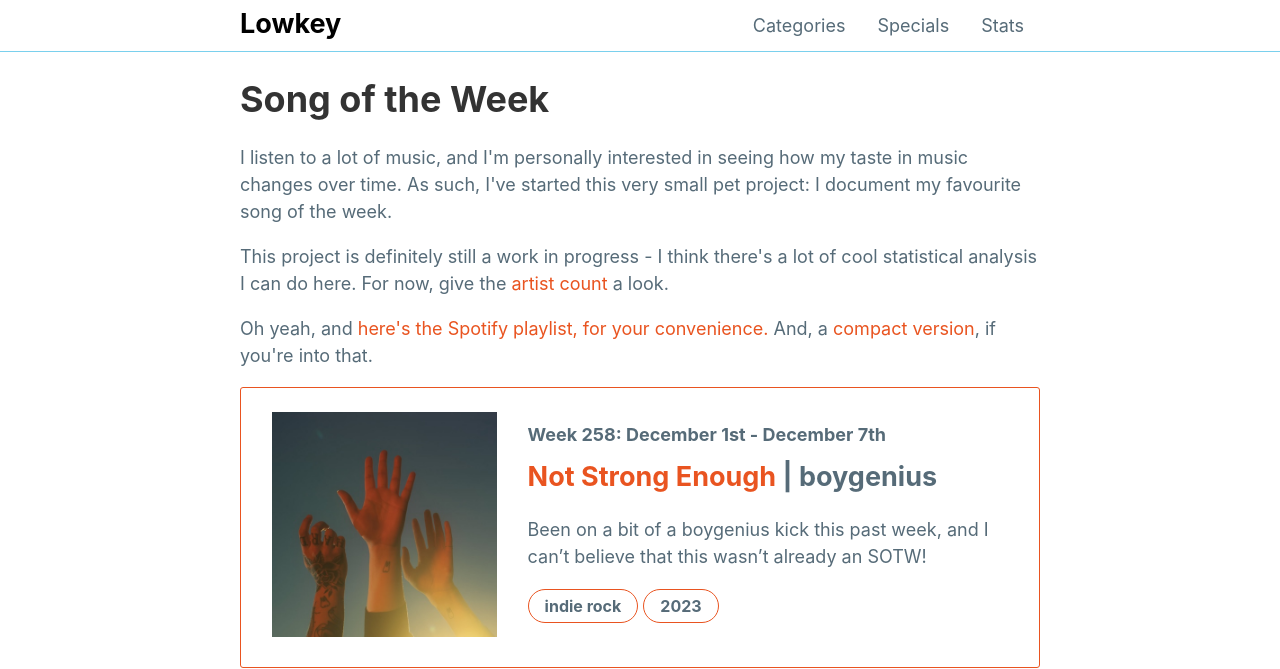
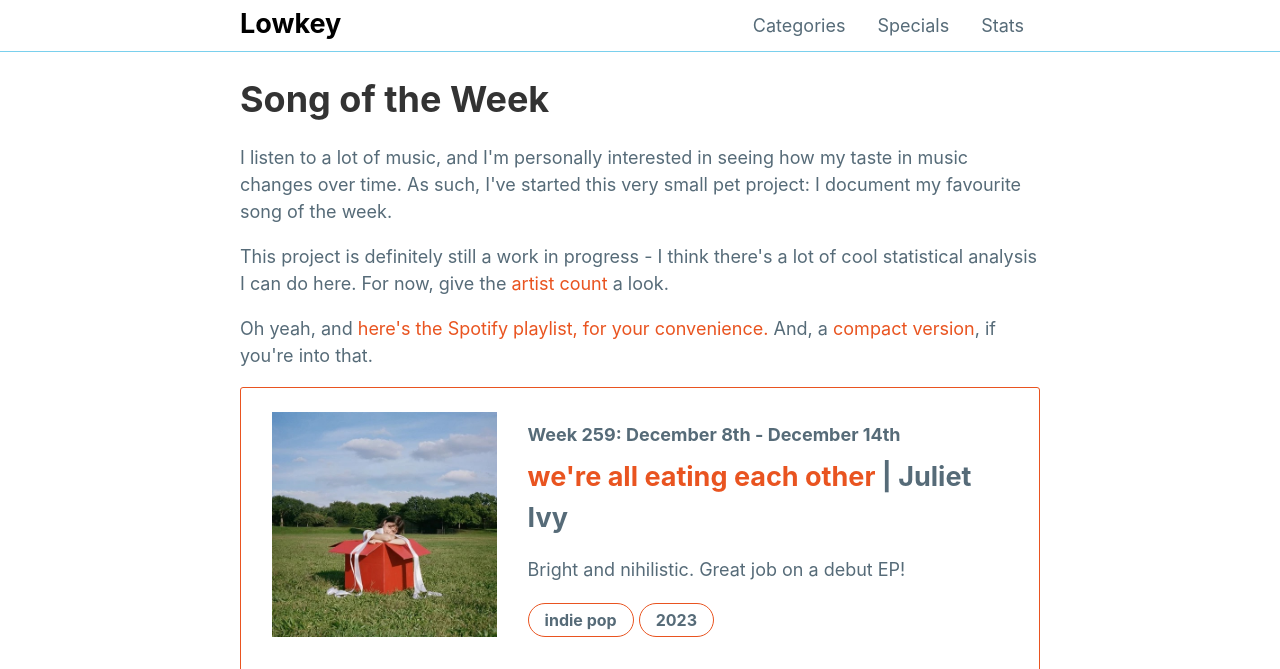
Before and after one commit to mattxwang/lowkey, a Jekyll site: the page built from stats/song-of-the-week.html, in a window 1280 px wide and 900 px high, cut to the strip 0-669 px from the top of the window. Built offline with Jekyll 4.4.1, drawn with Linux system fonts in a browser that asks for light colours; comment, search, counter and statistics services are not loaded.

Commit message:
we're all gonna die!

```diff
--- a/_data/sotw.yml
+++ b/_data/sotw.yml
@@ -2873,3 +2873,13 @@ week258:
   genre: "indie rock"
   year: 2023
   blurb: Been on a bit of a boygenius kick this past week, and I can't believe that this wasn't already an SOTW!
+week259:
+  week: "Week 259: December 8th - December 14th"
+  title: "we're all eating each other"
+  artists:
+  - "Juliet Ivy"
+  album: "playpen"
+  album_art: "playpen.jpeg"
+  genre: "indie pop"
+  year: 2023
+  blurb: Bright and nihilistic. Great job on a debut EP!
```
Also changed, not shown: img/albums/playpen.jpeg (added).
